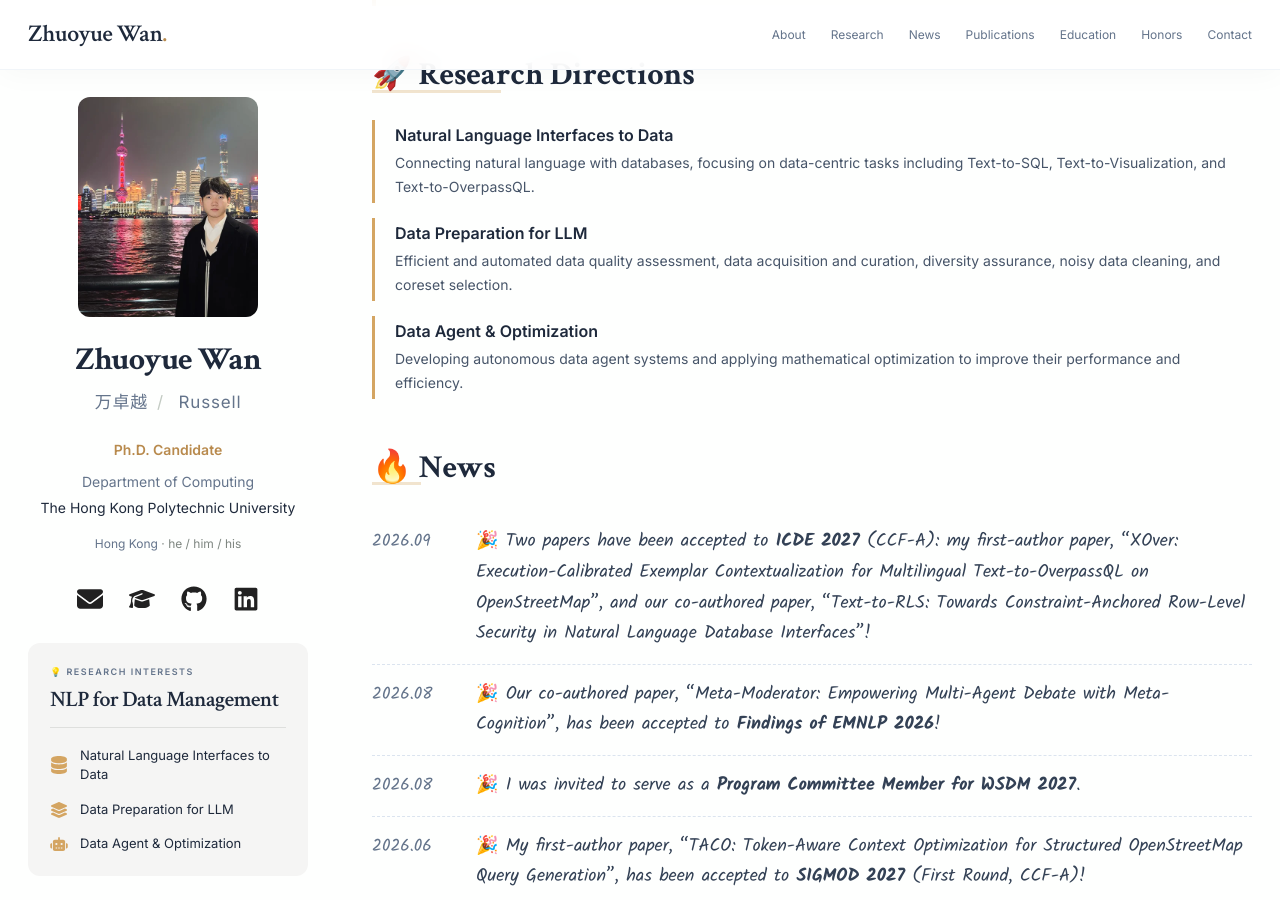
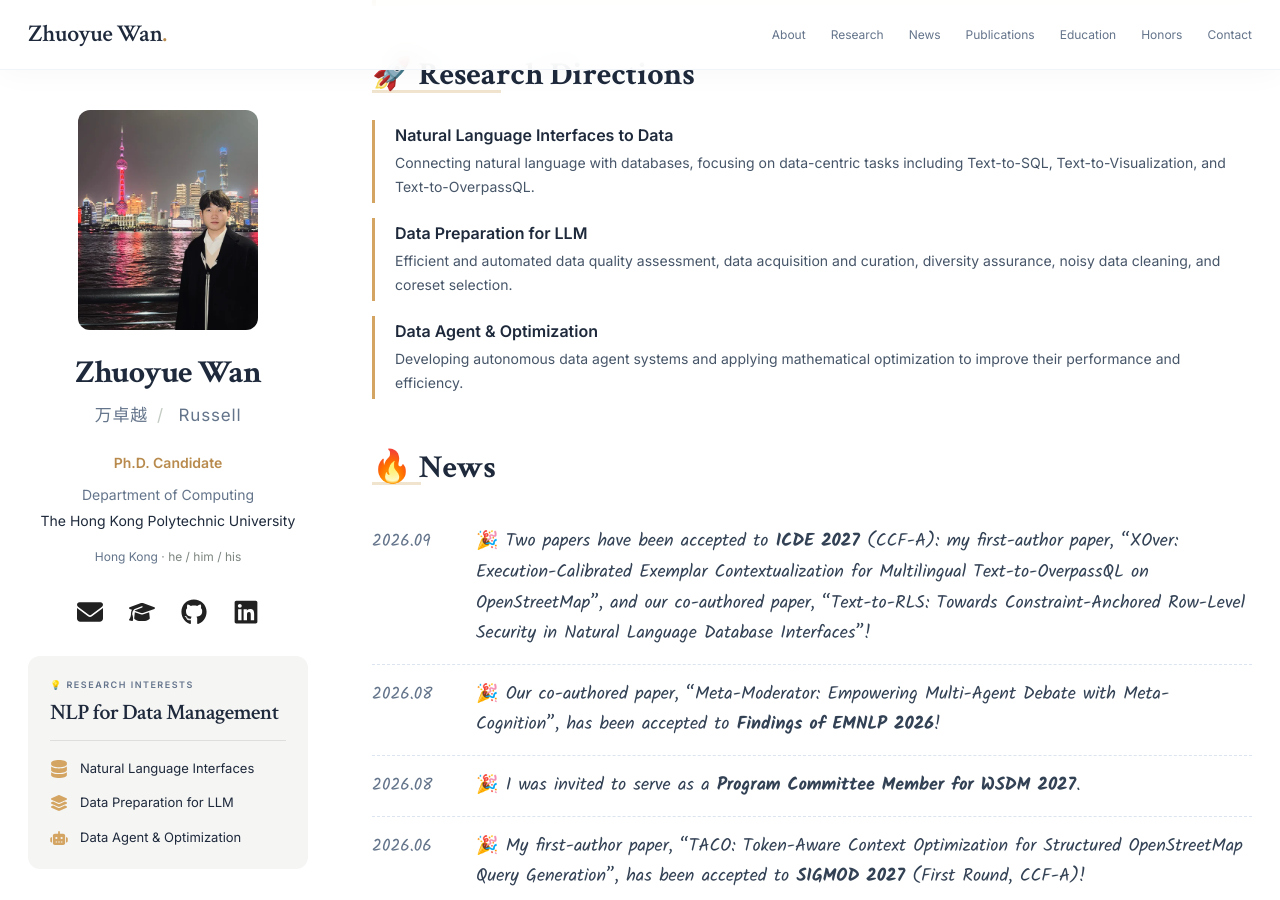
Before and after one commit to zwanah/zwanah.github.io, a Jekyll site: the page built from _pages/about.md, in a window 1280 px wide and 900 px high, scrolled down 508 px. Built offline with Jekyll 4.4.1, drawn with Linux system fonts in a browser that asks for light colours.

Commit message:
Shorten natural language interfaces sidebar label

```diff
--- a/_layouts/academic.html
+++ b/_layouts/academic.html
@@ -39,7 +39,7 @@
           <a class="social-btn" href="mailto:{{ site.author.email }}" aria-label="Email" title="Email"><img src="{{ '/assets/images/icons/envelope.svg' | relative_url }}" alt="" width="26" height="26"></a><a class="social-btn" href="{{ site.author.googlescholar }}" aria-label="Scholar" title="Scholar"><img src="{{ '/assets/images/icons/graduation-cap.svg' | relative_url }}" alt="" width="26" height="26"></a><a class="social-btn" href="https://github.com/{{ site.author.github }}" aria-label="GitHub" title="GitHub"><img src="{{ '/assets/images/icons/github.svg' | relative_url }}" alt="" width="26" height="26"></a><a class="social-btn" href="https://www.linkedin.com/in/{{ site.author.linkedin }}" aria-label="LinkedIn" title="LinkedIn"><img src="{{ '/assets/images/icons/linkedin.svg' | relative_url }}" alt="" width="26" height="26"></a>
         </div>
       </div>
-      <section class="research-card" aria-labelledby="research-heading"><p class="group-label">💡 RESEARCH INTERESTS</p><h2 id="research-heading">NLP for Data Management</h2><ul><li><span class="topic-icon" aria-hidden="true" style="--topic-icon:url('{{ '/assets/images/icons/database.svg' | relative_url }}')"></span><span>Natural Language Interfaces to Data</span></li><li><span class="topic-icon" aria-hidden="true" style="--topic-icon:url('{{ '/assets/images/icons/layer-group.svg' | relative_url }}')"></span><span>Data Preparation for LLM</span></li><li><span class="topic-icon" aria-hidden="true" style="--topic-icon:url('{{ '/assets/images/icons/robot.svg' | relative_url }}')"></span><span>Data Agent & Optimization</span></li></ul></section>
+      <section class="research-card" aria-labelledby="research-heading"><p class="group-label">💡 RESEARCH INTERESTS</p><h2 id="research-heading">NLP for Data Management</h2><ul><li><span class="topic-icon" aria-hidden="true" style="--topic-icon:url('{{ '/assets/images/icons/database.svg' | relative_url }}')"></span><span>Natural Language Interfaces</span></li><li><span class="topic-icon" aria-hidden="true" style="--topic-icon:url('{{ '/assets/images/icons/layer-group.svg' | relative_url }}')"></span><span>Data Preparation for LLM</span></li><li><span class="topic-icon" aria-hidden="true" style="--topic-icon:url('{{ '/assets/images/icons/robot.svg' | relative_url }}')"></span><span>Data Agent & Optimization</span></li></ul></section>
     </aside>
     <main id="main" class="site-main content-column">{{ content }}</main>
   </div>
```
